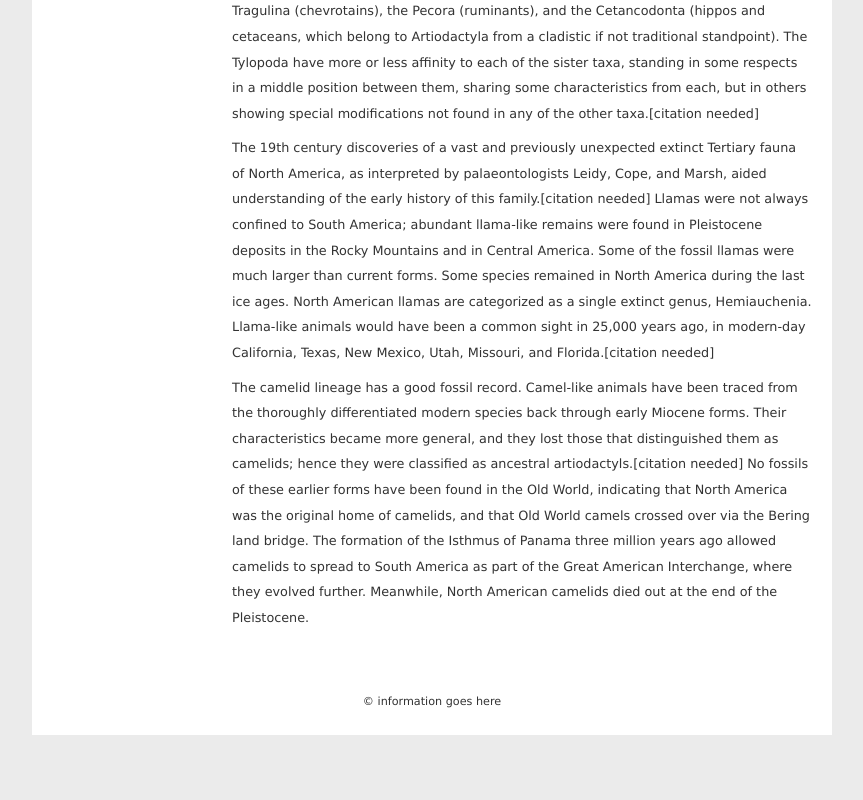
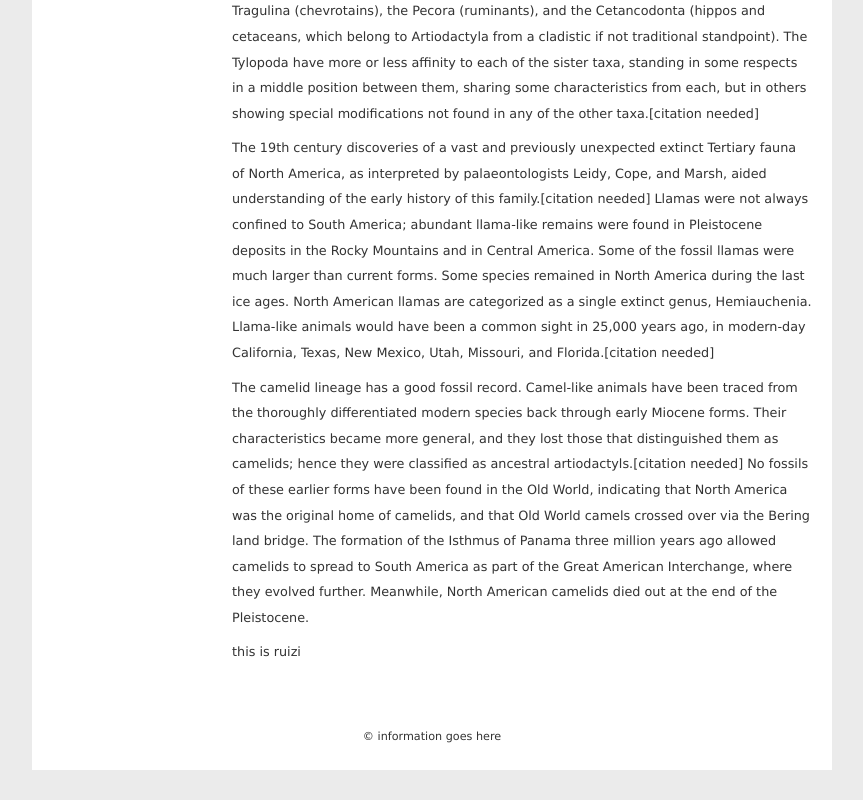
Before and after one commit to Ruizi979/superllamas, a plain HTML site: page classification.html in a window 1280 px wide. Shown: the part 570-1370 px from the top of the page, without its empty margins (208-1071 px from the left). Before the commit the page ends 1335 px from the top, so only its background shows below. Drawn offline with Linux system fonts and the light colour scheme.

Commit message:
added paragraph

```diff
--- a/classification.html
+++ b/classification.html
@@ -25,6 +25,8 @@
       <p><img src="images/llama03.jpg" alt="llama" width="250" height="252" class="alignright" />Although early writers compared llamas to sheep, their similarity to the camel was soon recognized. They were included in the genus Camelus along with alpaca in the Systema Naturae (1758) of Linnaeus.[5] They were, however, separated by Cuvier in 1800 under the name of llama along with the guanaco.[citation needed] Alpacas and vicuñas are in genus Vicugna. The genera Lama and Vicugna are, with the two species of true camels, the sole existing representatives of a very distinct section of the Artiodactyla or even-toed ungulates, called Tylopoda, or &quot;bump-footed,&quot; from the peculiar bumps on the soles of their feet. The Tylopoda consists of a single family, the Camelidae, and shares the order Artiodactyla with the Suina (pigs), the Tragulina (chevrotains), the Pecora (ruminants), and the Cetancodonta (hippos and cetaceans, which belong to Artiodactyla from a cladistic if not traditional standpoint). The Tylopoda have more or less affinity to each of the sister taxa, standing in some respects in a middle position between them, sharing some characteristics from each, but in others showing special modifications not found in any of the other taxa.[citation needed]</p>
     <p>The 19th century discoveries of a vast and previously unexpected extinct Tertiary fauna of North America, as interpreted by palaeontologists Leidy, Cope, and Marsh, aided understanding of the early history of this family.[citation needed] Llamas were not always confined to South America; abundant llama-like remains were found in Pleistocene deposits in the Rocky Mountains and in Central America. Some of the fossil llamas were much larger than current forms. Some species remained in North America during the last ice ages. North American llamas are categorized as a single extinct genus, Hemiauchenia. Llama-like animals would have been a common sight in 25,000 years ago, in modern-day California, Texas, New Mexico, Utah, Missouri, and Florida.[citation needed]</p>
     <p>The camelid lineage has a good fossil record. Camel-like animals have been traced from the thoroughly differentiated modern species back through early Miocene forms. Their characteristics became more general, and they lost those that distinguished them as camelids; hence they were classified as ancestral artiodactyls.[citation needed] No fossils of these earlier forms have been found in the Old World, indicating that North America was the original home of camelids, and that Old World camels crossed over via the Bering land bridge. The formation of the Isthmus of Panama three million years ago allowed camelids to spread to South America as part of the Great American Interchange, where they evolved further. Meanwhile, North American camelids died out at the end of the Pleistocene.</p>
+
+    <p>this is ruizi</p>
     </section>
 
     <footer>
```
